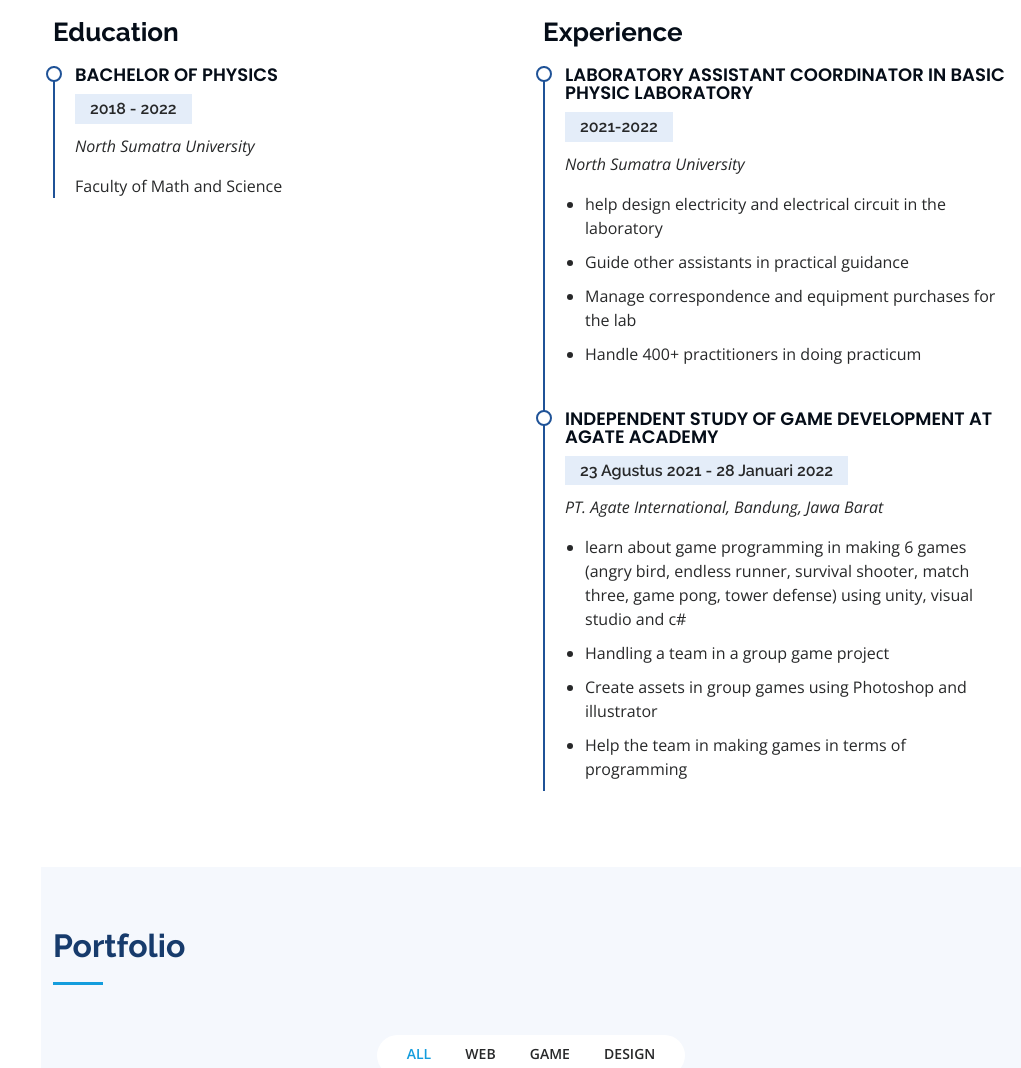
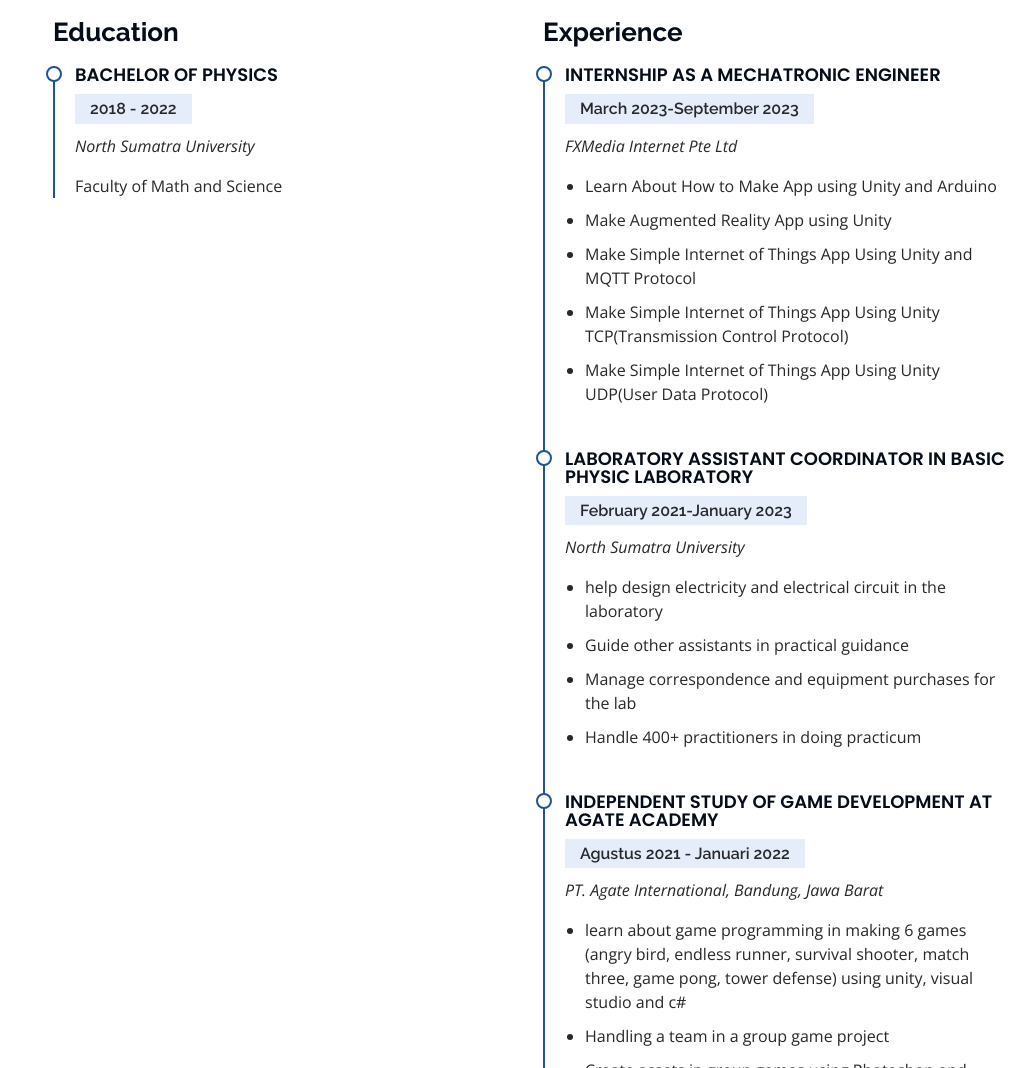
Before and after one commit to Mikael2909/Mikaelportfolio, a plain HTML site: page index.html in a window 1280 px wide. Shown: the part 2499-3567 px from the top of the page, without its empty margins (259-1280 px from the left). Drawn offline with nearby package versions, Linux system fonts and the light colour scheme.

Commit message:
upgrade-experience

```diff
--- a/index.html
+++ b/index.html
@@ -331,8 +331,22 @@
           <div class="col-lg-6" data-aos="fade-up" data-aos-delay="100">
             <h3 class="resume-title"> Experience</h3>
             <div class="resume-item">
+              <h4>Internship as a Mechatronic Engineer</h4>
+              <h5>March 2023-September 2023</h5>
+              <p><em>FXMedia Internet Pte Ltd </em></p>
+              <ul>
+
+                <li>Learn About How to Make App using Unity and Arduino</li>
+                <li>Make Augmented Reality App using Unity</li>
+                <li>Make Simple Internet of Things App Using Unity and MQTT Protocol </li>
+                <li>Make Simple Internet of Things App Using Unity TCP(Transmission Control Protocol)</li>
+                <li>Make Simple Internet of Things App Using Unity UDP(User Data Protocol)</li>
+
+              </ul>
+            </div>
+            <div class="resume-item">
               <h4>Laboratory Assistant Coordinator in Basic Physic Laboratory</h4>
-              <h5>2021-2022</h5>
+              <h5>February 2021-January 2023</h5>
               <p><em>North Sumatra University </em></p>
               <ul>
 
@@ -345,7 +359,7 @@
             </div>
             <div class="resume-item">
               <h4>Independent Study of Game Development at Agate Academy</h4>
-              <h5>23 Agustus 2021 - 28 Januari 2022</h5>
+              <h5>Agustus 2021 -  Januari 2022</h5>
               <p><em>PT. Agate International, Bandung, Jawa Barat</em></p>
               <ul>
                 <li>learn about game programming in making 6 games (angry bird, endless runner, survival shooter, match three, game pong, tower defense) using unity, visual studio and c#</li>
```
